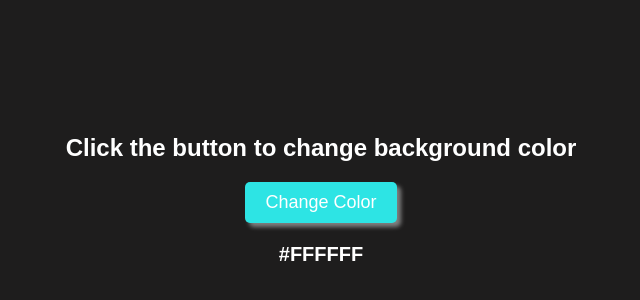
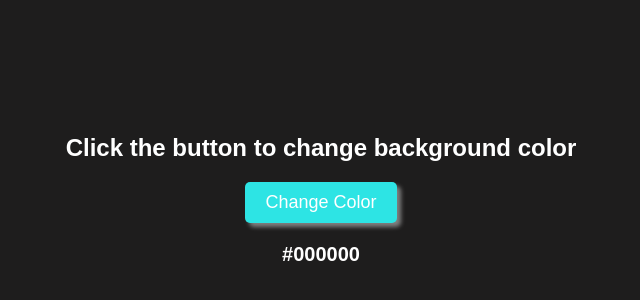
Before and after one commit to JAGAN62/js-projects, a plain HTML site: page hexa_colors.html in a window 1280 px wide. Shown: the part 166-466 px from the top of the page, 319-959 px from the left. Drawn offline with Linux system fonts and the light colour scheme.

Commit message:
Update hexa_colors.html

```diff
--- a/hexa_colors.html
+++ b/hexa_colors.html
@@ -42,7 +42,7 @@
 <body>
     <h2>Click the button to change background color</h2>
     <button onclick="change()">Change Color</button>
-    <div>#FFFFFF</div>
+    <div>#000000</div>
     <script>
           function change() {
             document.body.style.background =generate();
```
